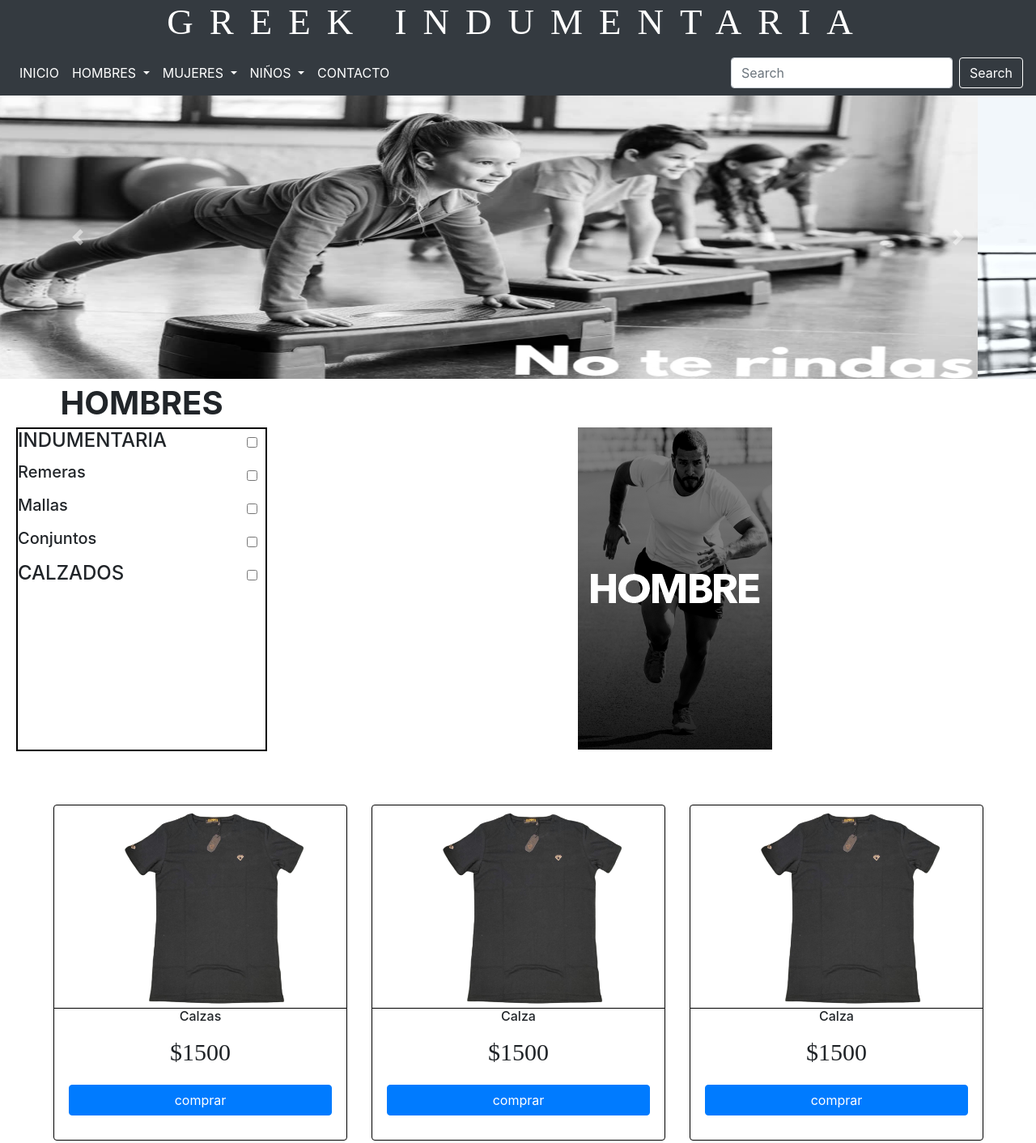
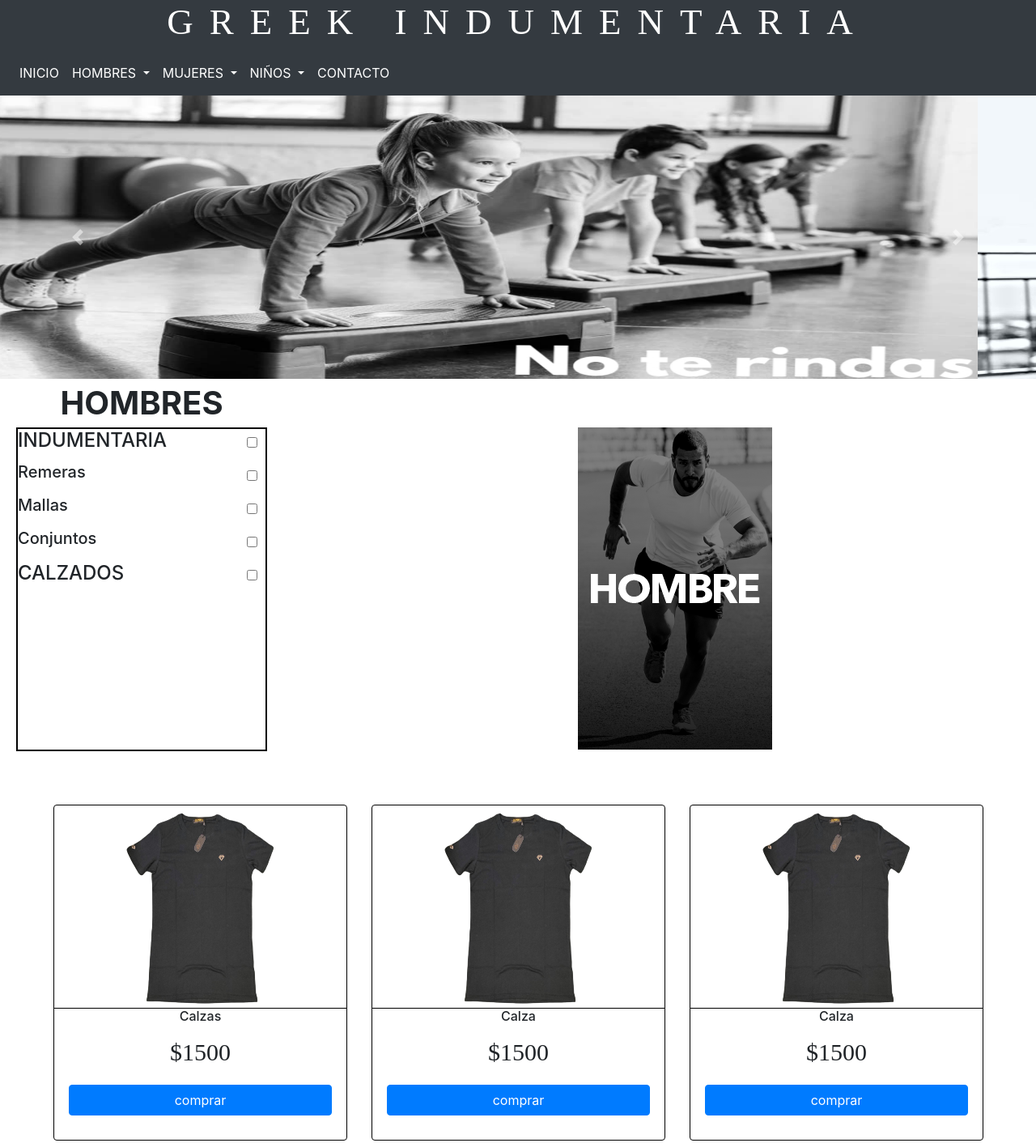
Before and after one commit to pabloandresguacci/GreekIndumentaria, a plain HTML site: page hombres.html in a window 1280 px wide. Shown: the top 1412 px of the page at 81% size. Drawn offline with nearby package versions, Linux system fonts and the light colour scheme.

Commit message:
modificaciones

```diff
--- a/CSS/style.scss
+++ b/CSS/style.scss
@@ -77,11 +77,11 @@ $var2: 50%;
 $ancho: 200px;
 $alto: 200px;
 .imagenesMain {
-  width: ($var1)+ (18%);
+  width: 227px;
   margin-left: -15px;
-  object-fit: contain;
+  object-fit: unset;
   height: ($alto)+ (50px);
-
+  margin:auto;
   border-radius: 0.25rem;
 }
 
@@ -318,7 +318,7 @@ background-color: black!important;
 
   }
   .imagenesMain{
-    width: 113%;
+
   }
   section.row.div__section__mujeres--margin{
     margin: 5px;
@@ -420,7 +420,7 @@ section.row.div__section__niños--margin{
   margin-top: 5px;
 }
 .imagenesMain{
-  width: 115%;
+
 }
 .div__media__tablet{
   display: flex;
--- a/hombres.html
+++ b/hombres.html
@@ -42,7 +42,7 @@
                 </a>
                 <div class="dropdown-menu" aria-labelledby="navbarDropdownMenuLink">
                   <a class="dropdown-item" href="hombres.html">INDUMENTARIA</a>
-                  <a class="dropdown-item" href="hombres.html">CALZADOS</a>
+
 
                 </div>
             </li>
@@ -69,10 +69,7 @@
             </li>
           </ul>
         </div>
-        <form class="form-inline">
-          <input class="form-control mr-sm-2" type="search" placeholder="Search" aria-label="Search">
-          <button class="btn btn-outline-success my-2 my-sm-0" type="submit">Search</button>
-        </form>
+
       </nav>
     </header>
 
```
Also changed, not shown: contacto.html (+2 -5 lines), index.html (+2 -5 lines), mujeres.html (+2 -5 lines), niños.html (+2 -5 lines), CSS/style.css, 1 other file.
